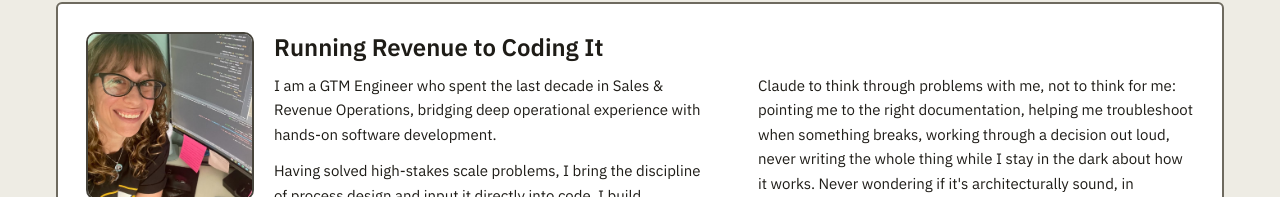
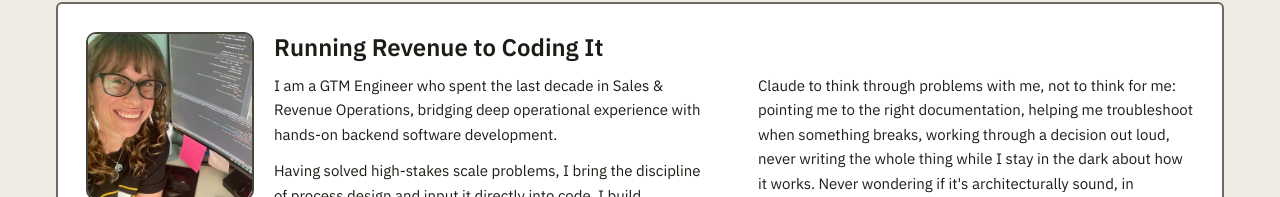
Before and after one commit to lampertwb/lampertwb, a Next.js app: page / in a window 1280 px wide. Shown: the part 274-471 px from the top of the page. Built offline with nearby package versions, Linux system fonts and the light colour scheme.

Commit message:
add backend to software development bio

```diff
--- a/app/page.tsx
+++ b/app/page.tsx
@@ -592,7 +592,7 @@ export default function Home() {
             <div className="lg:columns-2 lg:gap-12">
             <p className="mb-3 text-[15px] leading-relaxed">
               I am a GTM Engineer who spent the last decade in Sales & Revenue Operations, bridging deep
-              operational experience with hands-on software development.
+              operational experience with hands-on backend software development.
               </p>
             <p className="mb-3 text-[15px] leading-relaxed">
               Having solved high-stakes scale problems, I bring the discipline of process design and input it
```
